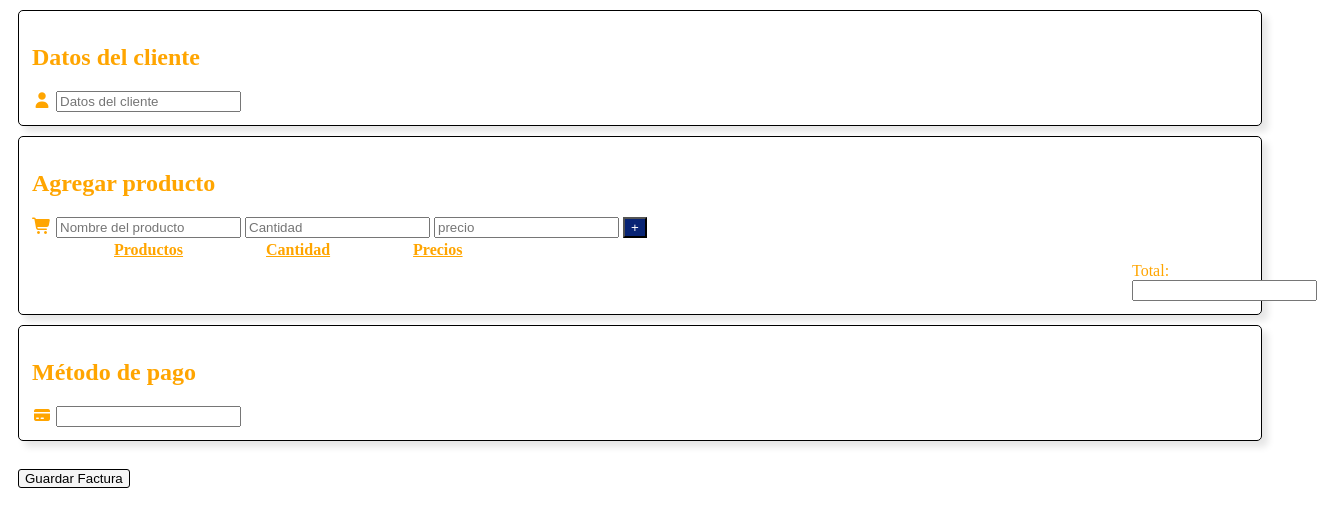
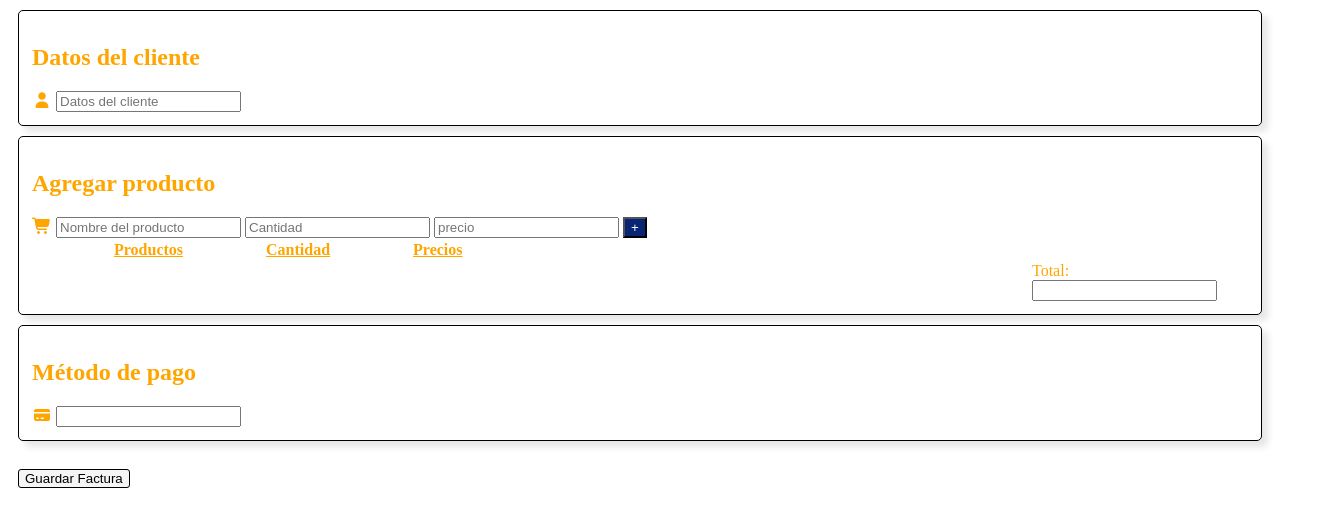
Before and after one commit to ag6563162/Proyecto-Web-Guzman-Intalaciones, a plain HTML site: page index.html in a window 1280 px wide. Shown: the part 234-760 px from the top of the page, 1317 px wide, since content can reach past the window. Drawn offline with Linux system fonts and the light colour scheme.

Commit message:
arreglo total

```diff
--- a/style.css
+++ b/style.css
@@ -59,7 +59,7 @@
 }
 
 .total {
-    margin-left: 1100px;
+    margin-left: 1000px;
     }
 
 .forma_de_pago{
```
